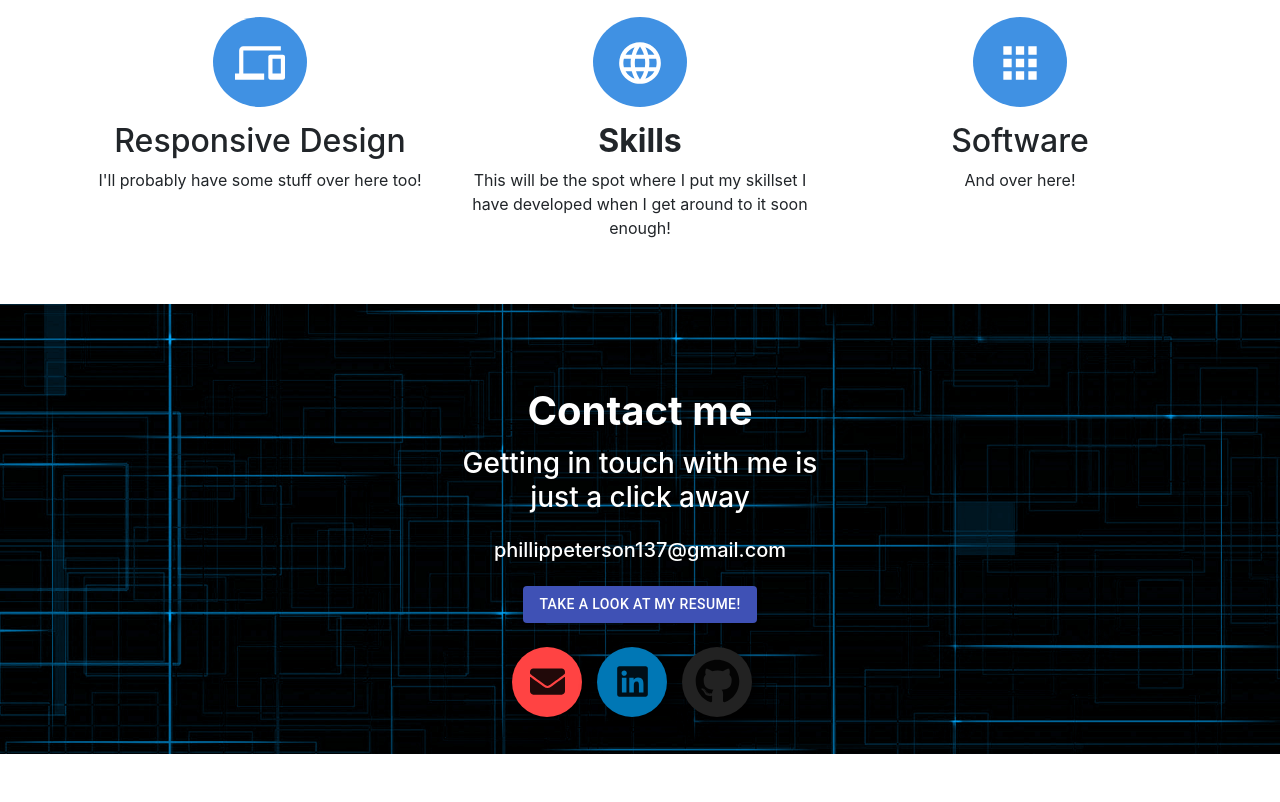
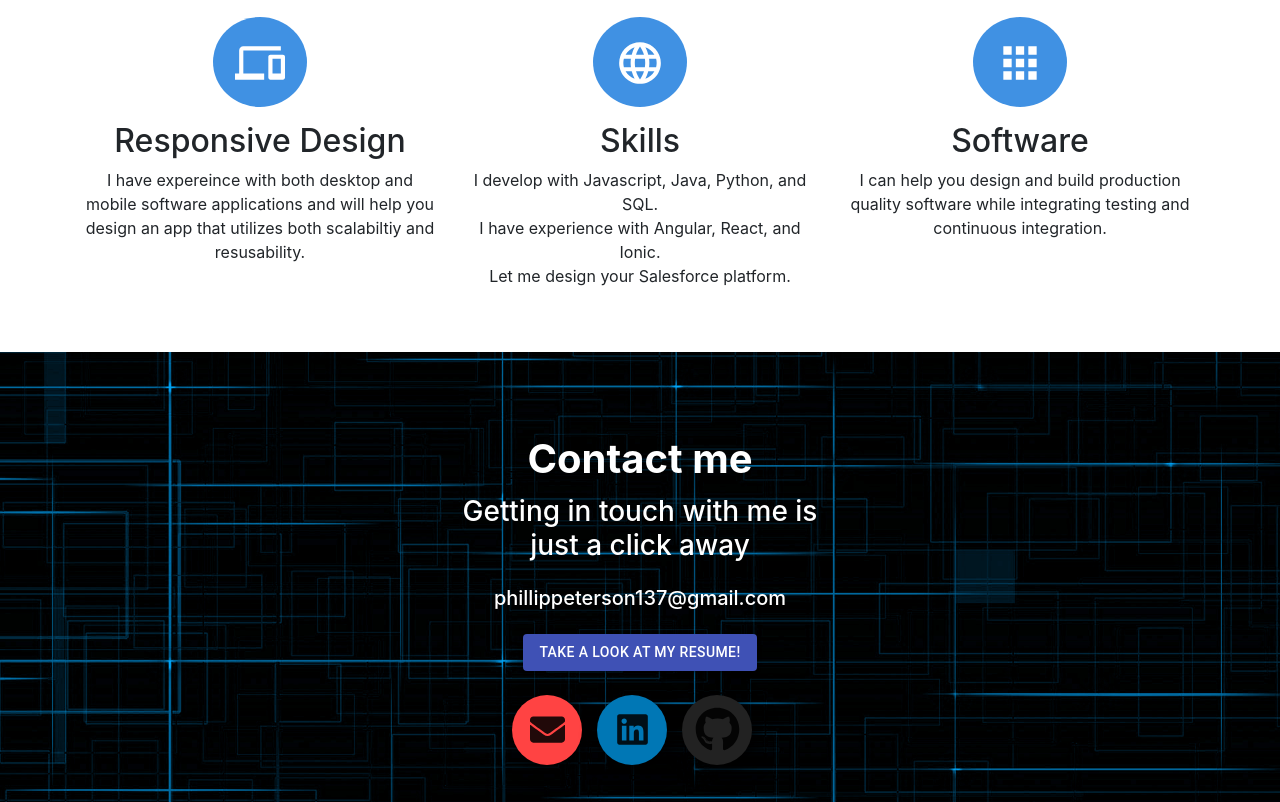
Before and after one commit to PhillipPeterson/phillpeterson.com, a React (Create React App) app: page / in a window 1280 px wide. Shown: the part 960-1762 px from the top of the page. Before the commit the page ends 1714 px from the top, so only its background shows below. Built offline with nearby package versions, Linux system fonts and the light colour scheme.

Commit message:
Fluffed the skills section a bit more

```diff
--- a/src/components/Skills.js
+++ b/src/components/Skills.js
@@ -34,15 +34,21 @@ class Skills extends React.Component {
                                 <DevicesIcon style={styles.icon}/>
                             </span>
                             <h2>Responsive Design</h2>
-                            <p>I'll probably have some stuff over here too!</p>
+                            <p>I have expereince with both desktop and mobile software applications
+                                and will help you design an app that utilizes both scalabiltiy and resusability.
+                            </p>
                         </Col>
 
                         <Col className="center" md={4} >
                             <span className="span-icon">
                                 <LanguageIcon style={styles.icon}/>
                             </span>
-                            <h2 className="font-weight-bold">Skills</h2>
-                            <p>This will be the spot where I put my skillset I have developed when I get around to it soon enough!</p>
+                            <h2>Skills</h2>
+                            <p>
+                                I develop with Javascript, Java, Python, and SQL.<br />
+                                I have experience with Angular, React, and Ionic.<br />
+                                Let me design your Salesforce platform.
+                            </p>
                         </Col>
 
                         <Col className="center" md={4}>
@@ -50,7 +56,8 @@ class Skills extends React.Component {
                                 <AppsOutlined style={styles.icon}/>
                             </span>
                             <h2>Software</h2>
-                            <p>And over here!</p>
+                            <p>I can help you design and build production quality software while
+                                integrating testing and continuous integration.</p>
                         </Col>
 
                     </Row>
```
